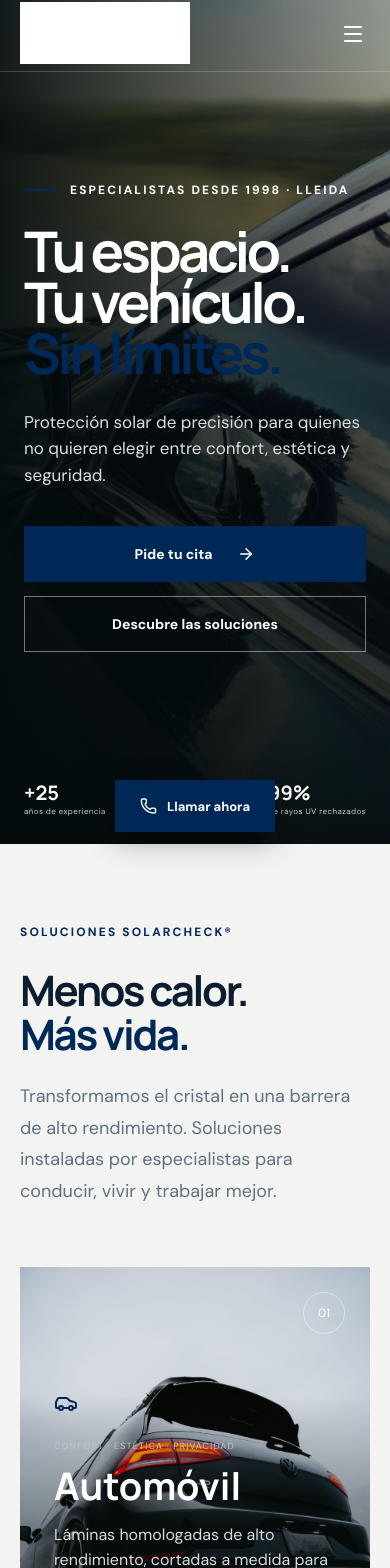
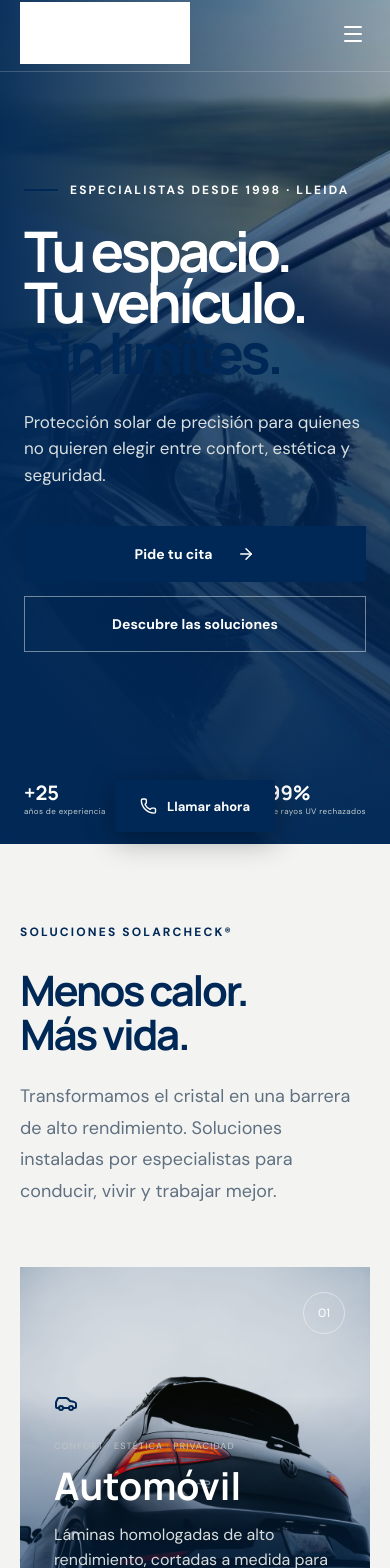
Before and after one commit to ilernetworklleida/solarcheck, a React (Vite) app: page / in a window 390 px wide. Shown: the top 1568 px of the page. Built offline with nearby package versions, Linux system fonts and the light colour scheme.

Commit message:
Match corporate blue across surfaces

```diff
--- a/src/styles.css
+++ b/src/styles.css
@@ -1,6 +1,6 @@
 @import url("https://fonts.googleapis.com/css2?family=DM+Sans:wght@400;500;600;700&family=Manrope:wght@400;500;600;700;800&display=swap");
 :root {
-  --ink: #0b1d31;
+  --ink: #002856;
   --orange: #002856;
   --cream: #f3f4f2;
   --line: #d6dce2;
@@ -103,11 +103,11 @@ nav > a:hover {
   background:
     linear-gradient(
       90deg,
-      rgba(3, 11, 13, 0.95) 0%,
-      rgba(3, 11, 13, 0.7) 44%,
-      rgba(3, 11, 13, 0.12) 75%
+      rgba(0, 40, 86, 0.95) 0%,
+      rgba(0, 40, 86, 0.72) 44%,
+      rgba(0, 40, 86, 0.14) 75%
     ),
-    linear-gradient(0deg, rgba(2, 8, 10, 0.7), transparent 45%);
+    linear-gradient(0deg, rgba(0, 40, 86, 0.72), transparent 45%);
 }
 .hero-copy {
   position: relative;
@@ -258,7 +258,7 @@ h1 {
 .service-overlay {
   position: absolute;
   inset: 0;
-  background: linear-gradient(0deg, #071214ef 0%, transparent 70%);
+  background: linear-gradient(0deg, #002856f2 0%, transparent 70%);
 }
 .service-num {
   position: absolute;
@@ -778,7 +778,7 @@ form {
   transform: rotate(180deg);
 }
 footer {
-  background: #001b3b;
+  background: #002856;
   color: white;
   padding: 55px 7vw 30px;
 }
@@ -845,7 +845,7 @@ footer {
     top: 0;
     left: 0;
     right: 0;
-    background: #071214;
+    background: #002856;
     padding: 90px 25px 30px;
     flex-direction: column;
     align-items: stretch;
@@ -862,8 +862,8 @@ footer {
   }
   .hero-shade {
     background:
-      linear-gradient(90deg, rgba(3, 11, 13, 0.93), rgba(3, 11, 13, 0.38)),
-      linear-gradient(0deg, #030b0de8, transparent);
+      linear-gradient(90deg, rgba(0, 40, 86, 0.94), rgba(0, 40, 86, 0.4)),
+      linear-gradient(0deg, #002856e8, transparent);
   }
   .hero-copy > p {
     font-size: 17px;
@@ -1049,7 +1049,7 @@ footer {
   position: relative;
   height: 390px;
   overflow: hidden;
-  background: #162326;
+  background: #002856;
 }
 .project-grid figure.featured {
   grid-column: span 2;
@@ -1069,7 +1069,7 @@ footer {
   right: 0;
   bottom: 0;
   padding: 55px 22px 20px;
-  background: linear-gradient(transparent, #071012eb);
+  background: linear-gradient(transparent, #002856f0);
   display: flex;
   gap: 14px;
   align-items: end;
```
